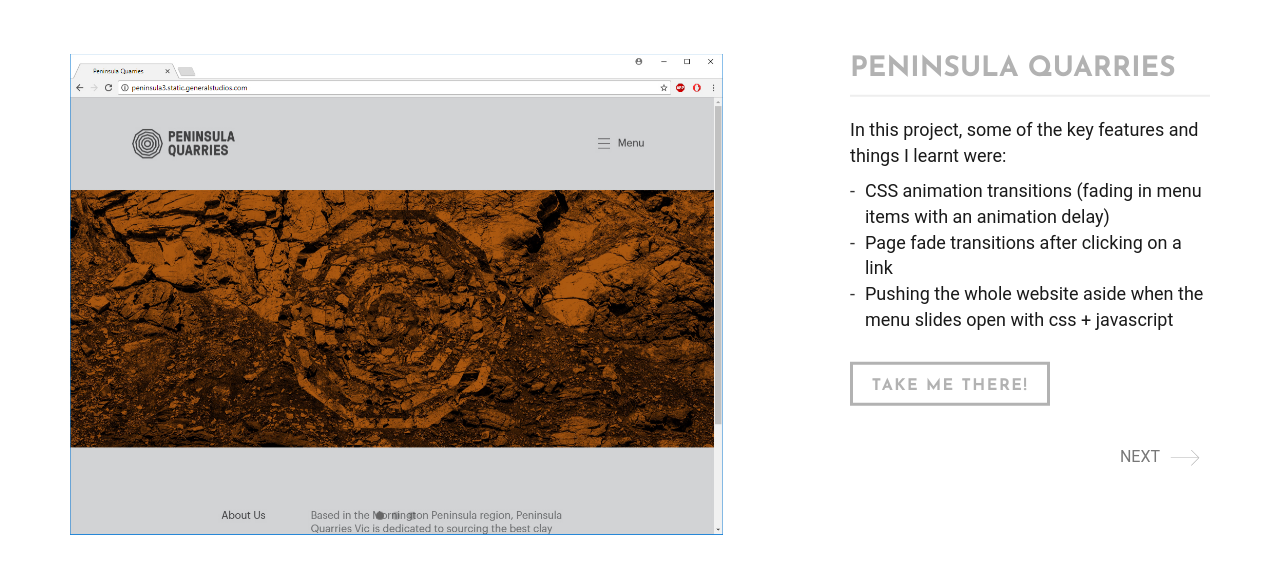
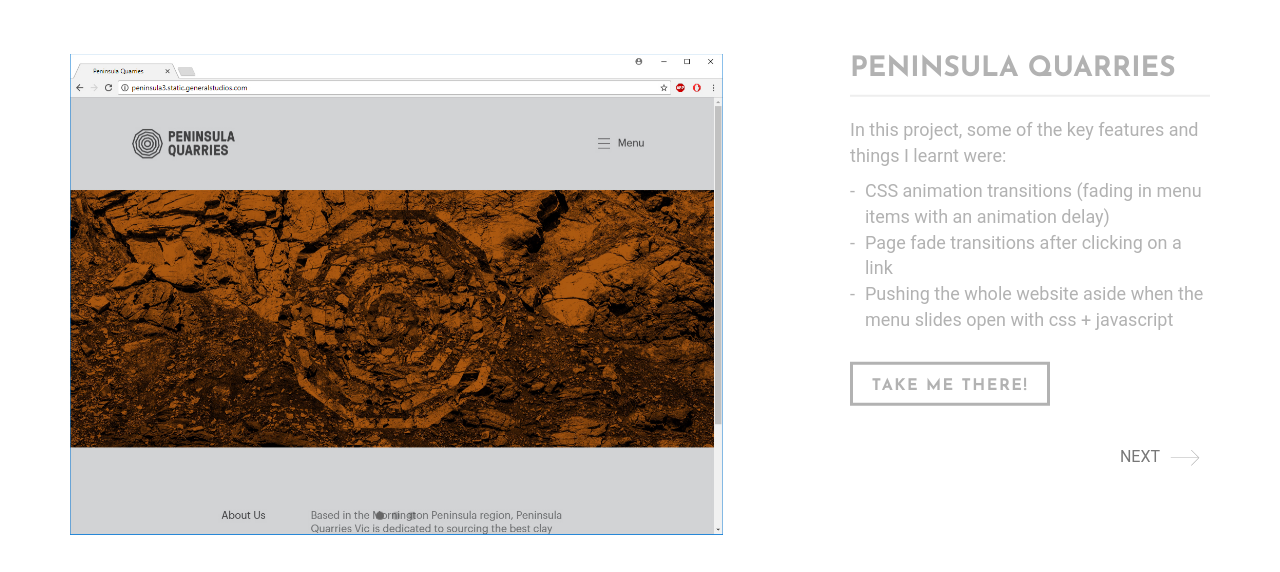
Before and after one commit to hasmitapatel/hasmitapatel.github.io, a PHP site: page /peninsula.html in a window 1280 px wide. Shown: the part 106-678 px from the top of the page. Run offline with PHP 8.4, Linux system fonts and the light colour scheme; some libraries are stand-ins or nearby versions.

Commit message:
text colour change

```diff
--- a/css/styles.css
+++ b/css/styles.css
@@ -238,6 +238,7 @@ ul li {
 
 .list li span {
     margin-right: 10px;
+    color: #b2b2b2;
 }
 
 .logo {
@@ -531,6 +532,10 @@ img {
     justify-content: flex-start;
 }
 
+.blurb p {
+    color: #b2b2b2;
+}
+
 .blurb h2 {
   margin-top: 0;
   padding-bottom: 10px;
```
